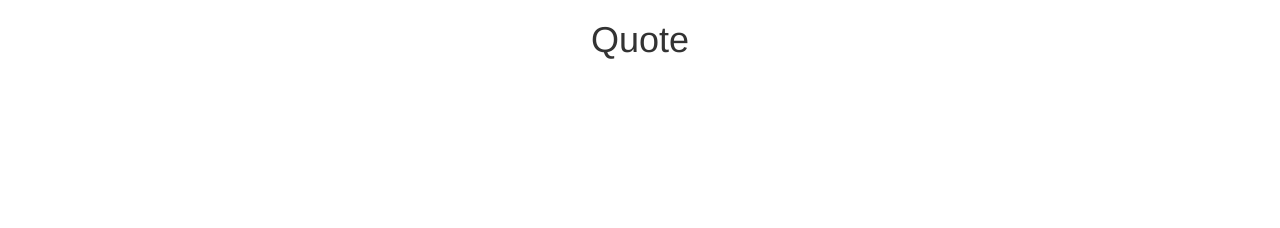
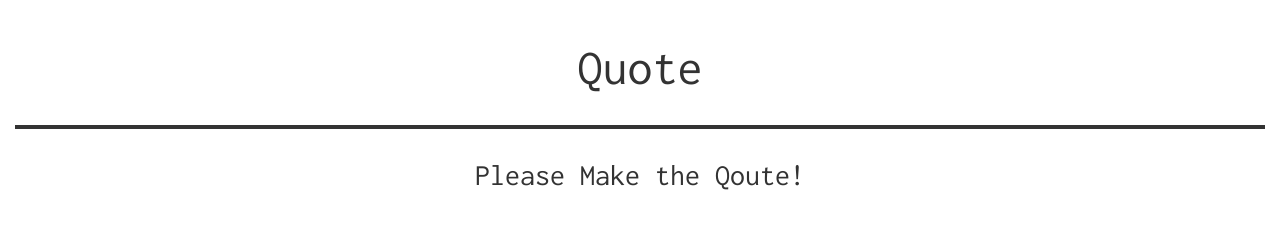
Before and after one commit to danmontielh/quote, a plain HTML site: page index.html in a window 1280 px wide. Drawn offline with nearby package versions, Linux system fonts and the light colour scheme.

Commit message:
Head and Main

```diff
--- a/css/style.css
+++ b/css/style.css
@@ -1 +1,23 @@
-style.css
+html, body {
+
+font-family: 'Inconsolata';
+
+
+}
+
+h1 {
+font-size: 50px;
+border-bottom: 4px solid;
+padding-top: 20px;
+padding-bottom: 30px;
+font-weight: 40px;
+
+}
+
+.main {
+
+padding-left: 80px;
+padding-right: 80px;
+
+
+}
--- a/index.html
+++ b/index.html
@@ -5,10 +5,15 @@
     <meta http-equiv="X-UA-Compatible" content="IE=edge">
     <meta name="viewport" content="width=device-width, initial-scale=1">
     <!-- The above 3 meta tags *must* come first in the head; any other head content must come *after* these tags -->
-    <title>Bootstrap 101 Template</title>
+    <title>Quote</title>
 
     <!-- Bootstrap -->
     <link href="css/bootstrap.min.css" rel="stylesheet">
+
+    <!-- Styles Page-->
+    <link href="css/style.css" rel="stylesheet">
+    <link rel="stylesheet" type="text/css"
+      href="https://fonts.googleapis.com/css?family=Inconsolata">
 
     <!-- HTML5 shim and Respond.js for IE8 support of HTML5 elements and media queries -->
     <!-- WARNING: Respond.js doesn't work if you view the page via file:// -->
@@ -18,18 +23,28 @@
     <![endif]-->
   </head>
   <body>
-   <div class="head">
-     <div class="container-fluid">
+  <div class="head">
+    <div class="container-fluid">
+      <div class="row">
+        <div class="col-xs-12 col-md-12">
+            <h1 class="text-center">Quote</h1>
+       </div>
+     </div>
+    </div>
+  </div>
 
-<h1 class="text-center">Quote</h1>
+  <div class="main">
+    <div class="container-fluid">
+      <div class="row">
+        <div class="col-xs-12 col-md-12">
 
-     </div>
+        <h2 class="text-center">Please Make the Qoute!</h2>
 
 
-
-
-
-   </div>
+        </div>
+      </div>
+    </div>
+  </div>
 
     <!-- jQuery (necessary for Bootstrap's JavaScript plugins) -->
     <script src="https://ajax.googleapis.com/ajax/libs/jquery/1.12.4/jquery.min.js"></script>
```
